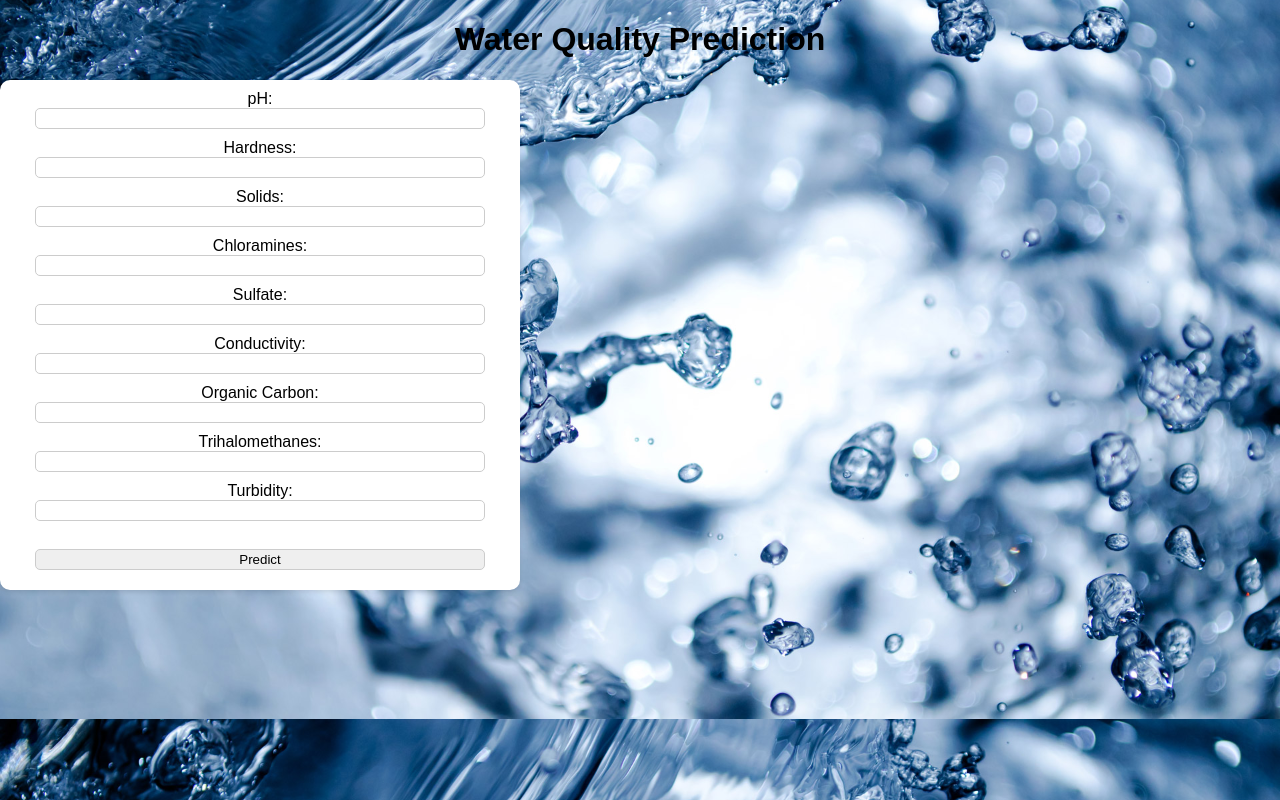
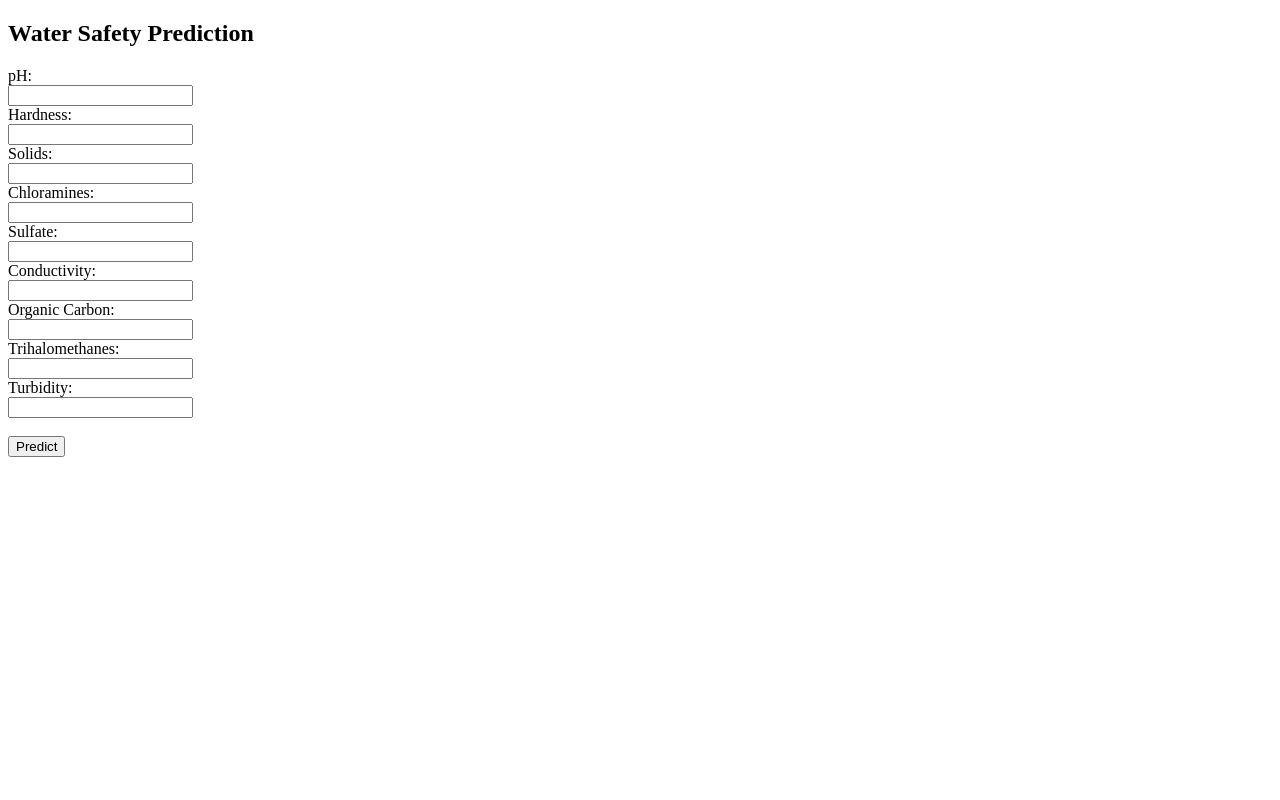
Before and after one commit to Mmhachio/AquAI, a Flask app: page / in a window 1280 px wide. Run offline with Flask 3, Linux system fonts and the light colour scheme; parts of the project's set-up code (start-up, migrations or seed data) failed here and were passed over.

Commit message:
Update index.html

```diff
--- a/templates/index.html
+++ b/templates/index.html
@@ -3,115 +3,39 @@
 <head>
     <meta charset="UTF-8">
     <meta name="viewport" content="width=device-width, initial-scale=1.0">
-    <title>Water Quality Prediction</title>
+    <title>Water Safety Prediction</title>
 </head>
 <body>
-    <style>
-        body {
-            font-family: Arial, sans-serif;
-            margin: 0;
-            padding: 0;
-            background-image: url("{{ url_for('static', filename='water.jpg') }}");
-            background-size: cover;
-            background-position: center;
-        }
-        header {
-            background-color: #035096;
-            color: #fff;
-            text-align: center;
-            padding: 15px 0;
-            height: 60px;
-        }
-        h1 {
-            text-align: center;
-        }
-        form {
-            width: 500px;
-            padding: 10px;
-            background-color: #fff;
-            border-radius: 10px;
-            box-shadow: 0 2px 4px rgba(0, 0, 0, 0.1);
-            text-align: center;
-        }
-        input {
-            width: 90%;
-            padding: 2px;
-            margin-bottom: 10px;
-            border: 1px solid #ccc;
-            border-radius: 5px;
-            box-sizing: border-box;
-        }
-        .button {
-            background-color: #035096;
-            width: 30%;
-            color: white;
-            height: 50px;
-        }
-        .button:hover {
-            background-color: #007d7d;
-        }
-        main {
-            display: flex;
-            max-height: 100vh;
-            padding: 20px;
-            justify-content: center;
-        }
-        footer {
-            background-color: #035096;
-            color: white;
-            text-align: center;
-            padding: 10px 0;
-            position: relative;
-            width: 100%;
-            bottom: 0;
-        }
-    </style>
-    <h1>Water Quality Prediction</h1>
-    <form id="predict-form" method="post">
+    <h2>Water Safety Prediction</h2>
+    <form action="/predict" method="post">
         <label for="ph">pH:</label><br>
         <input type="text" id="ph" name="ph"><br>
+
         <label for="hardness">Hardness:</label><br>
         <input type="text" id="hardness" name="hardness"><br>
+
         <label for="solids">Solids:</label><br>
         <input type="text" id="solids" name="solids"><br>
+
         <label for="chloramines">Chloramines:</label><br>
         <input type="text" id="chloramines" name="chloramines"><br>
+
         <label for="sulfate">Sulfate:</label><br>
         <input type="text" id="sulfate" name="sulfate"><br>
+
         <label for="conductivity">Conductivity:</label><br>
         <input type="text" id="conductivity" name="conductivity"><br>
+
         <label for="organic_carbon">Organic Carbon:</label><br>
         <input type="text" id="organic_carbon" name="organic_carbon"><br>
+
         <label for="trihalomethanes">Trihalomethanes:</label><br>
         <input type="text" id="trihalomethanes" name="trihalomethanes"><br>
+
         <label for="turbidity">Turbidity:</label><br>
         <input type="text" id="turbidity" name="turbidity"><br><br>
+
         <input type="submit" value="Predict">
     </form>
-    <div id="prediction-result"></div>
-
-    <script>
-        // JavaScript code for handling form submission and displaying prediction result
-        document.getElementById('predict-form').addEventListener('submit', function(event) {
-            event.preventDefault(); // Prevent the form from submitting normally
-
-            // Collect form data
-            const formData = new FormData(this);
-
-            // Send a POST request to the server with form data
-            fetch('predict', {
-                method: 'POST',
-                body: formData
-            })
-            .then(response => response.json()) // Parse response as JSON
-            .then(data => {
-                // Display prediction result
-                document.getElementById('prediction-result').innerText = data.prediction;
-            })
-            .catch(error => {
-                console.error('Error:', error);
-            });
-        });
-    </script>
 </body>
 </html>
```
